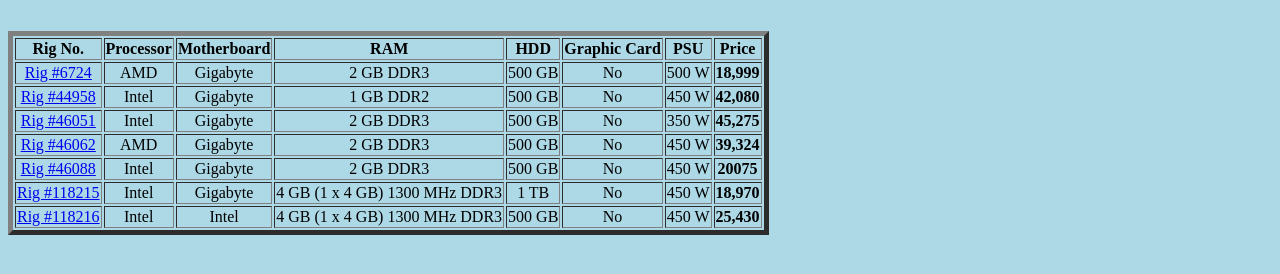
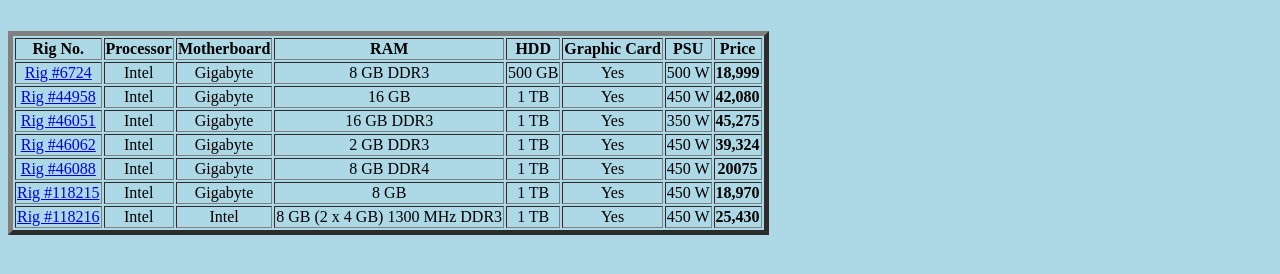
Before and after one commit to iamabhaymittal/SL-3, a plain HTML site: page Assignment_01/recommends.html in a window 1280 px wide. Shown: the part 276-550 px from the top of the page. Drawn offline with Linux system fonts and the light colour scheme.

Commit message:
Corrected specs of rigs

```diff
--- a/Assignment_01/recommends.html
+++ b/Assignment_01/recommends.html
@@ -42,20 +42,20 @@
                     </center></td>
                     <td><center>
                     	<center>
-                    	AMD
+                    	Intel
                     	</center>
                     </center></td>
                     <td><center>
                       Gigabyte
                     </center></td>
                     <td><center>
-                      2 GB DDR3
+                      8 GB DDR3
                     </center></td>
                     <td><center>
                       500 GB
                     </center></td>
                     <td><center>
-                      No
+                      Yes
                     </center></td>
                     <td><center>
                     	500 W
@@ -75,13 +75,13 @@
                       Gigabyte
                     </center></td>
                     <td><center>
-                      1 GB DDR2
+                      16 GB
                     </center></td>
                     <td><center>
-                      500 GB
+                      1 TB
                     </center></td>
                     <td><center>
-                      No
+                      Yes
                     </center></td>
                     <td><center>
                       450 W
@@ -101,13 +101,13 @@
                       Gigabyte
                     </center></td>
                     <td><center>
-                      2 GB DDR3
+                      16 GB DDR3
                     </center></td>
                     <td><center>
-                      500 GB
+                      1 TB
                     </center></td>
                     <td><center>
-                      No
+                      Yes
                     </center></td>
                     <td><center>
                       350 W
@@ -121,7 +121,7 @@
                      <a href="https://www.amazon.in/REO-Desktop-Intel-Core-3-0Ghz/dp/B078D6QK6D/ref=pd_sbs_147_11?_encoding=UTF8&pd_rd_i=B078D6QK6D&pd_rd_r=1ff9c679-9c8f-11e9-991c-930811b077ea&pd_rd_w=BLQMs&pd_rd_wg=5qqkW&pf_rd_p=87667aae-831c-4952-ab47-0ae2a4d747da&pf_rd_r=32N9RWYCCXQH4HBFBJGX&psc=1&refRID=32N9RWYCCXQH4HBFBJGX" title=" (Rig #46062)">Rig #46062</a>
                     </center></td>
                     <td><center>
-                      AMD
+                      Intel
                     </center></td>
                     <td><center>
                       Gigabyte
@@ -130,10 +130,10 @@
                       2 GB DDR3
                     </center></td>
                     <td><center>
-                      500 GB
+                      1 TB
                     </center></td>
                     <td><center>
-                      No
+                      Yes
                     </center></td>
                     <td><center>
                       450 W
@@ -153,13 +153,13 @@
                       Gigabyte
                     </center></td>
                     <td><center>
-                      2 GB DDR3
+                      8 GB DDR4
                     </center></td>
                     <td><center>
-                      500 GB
+                      1 TB
                     </center></td>
                     <td><center>
-                      No
+                      Yes
                     </center></td>
                     <td><center>
                       450 W
@@ -179,13 +179,13 @@
                       Gigabyte
                     </center></td>
                     <td><center>
-                      4 GB (1 x 4 GB) 1300 MHz DDR3
+                      8 GB
                     </center></td>
                     <td><center>
                       1 TB
                     </center></td>
                     <td><center>
-                      No
+                      Yes
                     </center></td>
                     <td><center>
                       450 W
@@ -205,13 +205,13 @@
                       Intel
                     </center></td>
                     <td><center>
-                      4 GB (1 x 4 GB) 1300 MHz DDR3
+                      8 GB (2 x 4 GB) 1300 MHz DDR3
                     </center></td>
                     <td><center>
-                      500 GB
+                      1 TB
                     </center></td>
                     <td><center>
-                      No
+                      Yes
                     </center></td>
                     <td><center>
                       450 W
```
